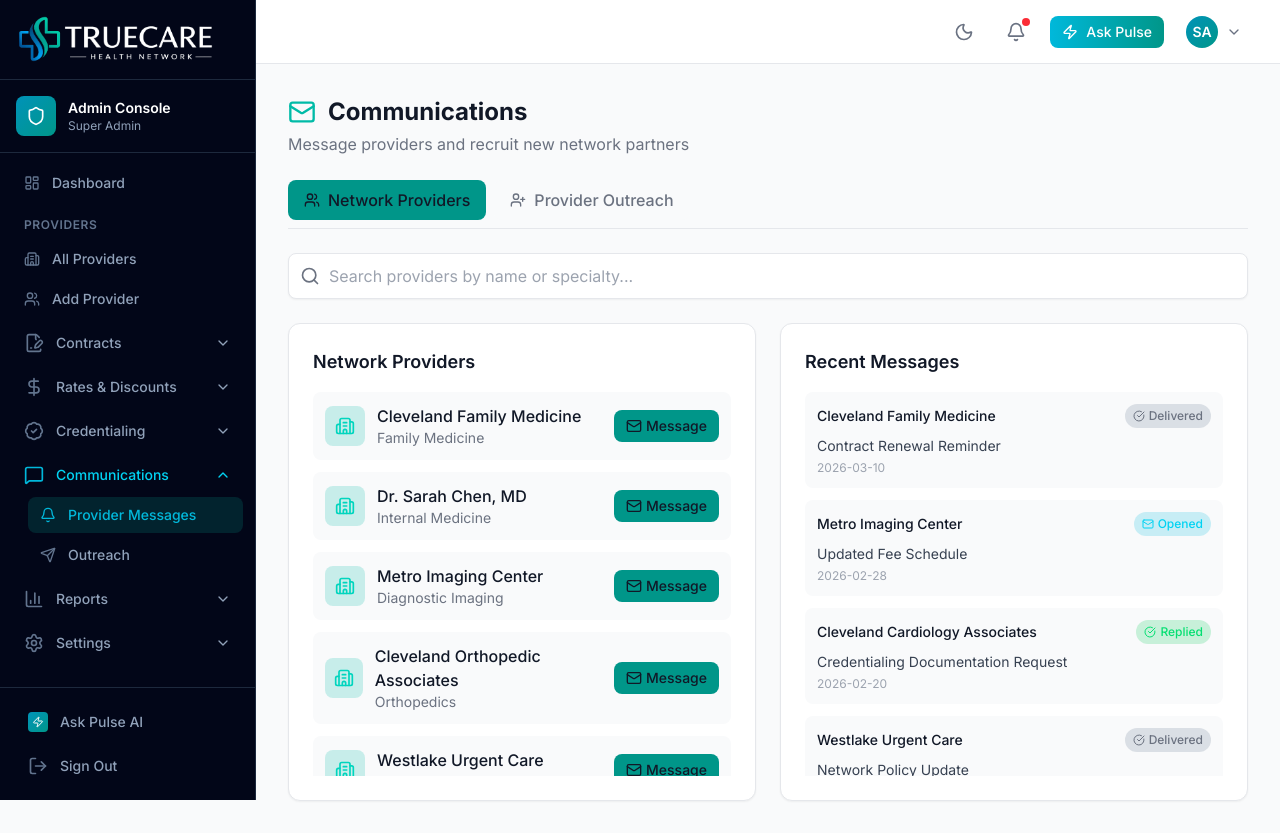
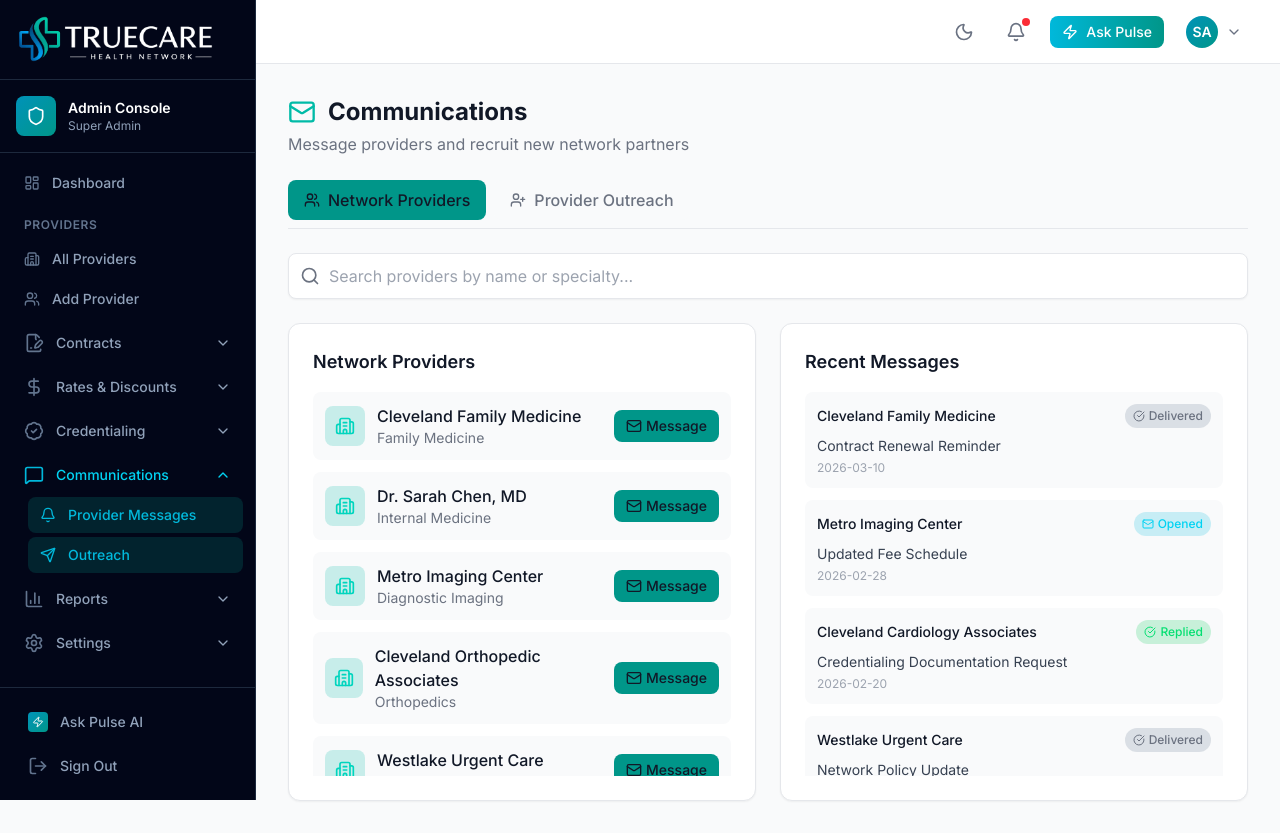
Before and after one commit to CoHoast/clarity-health-network, a Next.js app: page /admin/communications in a window 1280 px wide. Built offline with nearby package versions, Linux system fonts and the light colour scheme.

Commit message:
Fix Communications links to navigate to specific tabs
- Provider Messages link now goes to /admin/communications?tab=messages
- Outreach link now goes to /admin/communications?tab=outreach
- Communications page reads tab param from URL on load
- Auto-switches to correct tab based on URL parameter

```diff
--- a/app/admin/communications/page.tsx
+++ b/app/admin/communications/page.tsx
@@ -1,6 +1,7 @@
 "use client";
 
-import { useState } from "react";
+import { useState, useEffect } from "react";
+import { useSearchParams } from "next/navigation";
 import { Mail, Send, Users, UserPlus, Search, FileText, CheckCircle, Clock, Building2, Phone, Globe, X } from "lucide-react";
 import { motion, AnimatePresence } from "framer-motion";
 
@@ -114,8 +115,19 @@ const outreachHistory = [
 ];
 
 export default function CommunicationsPage() {
+  const searchParams = useSearchParams();
+  const tabParam = searchParams.get("tab");
   const [activeTab, setActiveTab] = useState<"messages" | "outreach">("messages");
   const [searchQuery, setSearchQuery] = useState("");
+
+  // Set tab from URL param on mount
+  useEffect(() => {
+    if (tabParam === "outreach") {
+      setActiveTab("outreach");
+    } else {
+      setActiveTab("messages");
+    }
+  }, [tabParam]);
   const [showComposeModal, setShowComposeModal] = useState(false);
   const [showOutreachModal, setShowOutreachModal] = useState(false);
   const [selectedProvider, setSelectedProvider] = useState<typeof networkProviders[0] | null>(null);
--- a/components/admin/AdminLayout.tsx
+++ b/components/admin/AdminLayout.tsx
@@ -94,8 +94,8 @@ const navigationGroups: NavGroup[] = [
     icon: MessageSquare,
     collapsible: true,
     items: [
-      { name: "Provider Messages", href: "/admin/communications", icon: Bell },
-      { name: "Outreach", href: "/admin/outreach", icon: Send },
+      { name: "Provider Messages", href: "/admin/communications?tab=messages", icon: Bell },
+      { name: "Outreach", href: "/admin/communications?tab=outreach", icon: Send },
     ],
   },
   {
```
